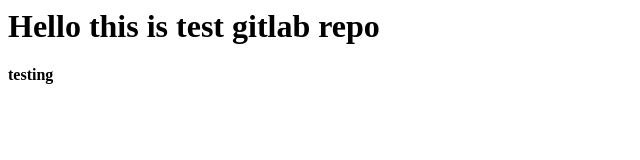
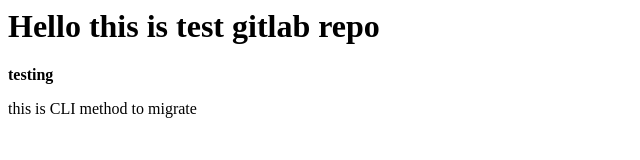
Before and after one commit to Sunandas1/migration-test1, a plain HTML site: page index.html in a window 1280 px wide. Shown: the whole page, without its empty margins (0-640 px from the left). Drawn offline with Linux system fonts and the light colour scheme.

Commit message:
Update index.html

```diff
--- a/index.html
+++ b/index.html
@@ -3,6 +3,6 @@
 <h1> Hello this is test gitlab repo</h1>
 
 <b>testing</b>
-
+<p>this is CLI method to migrate</p>
 </body>
 </html>
```
